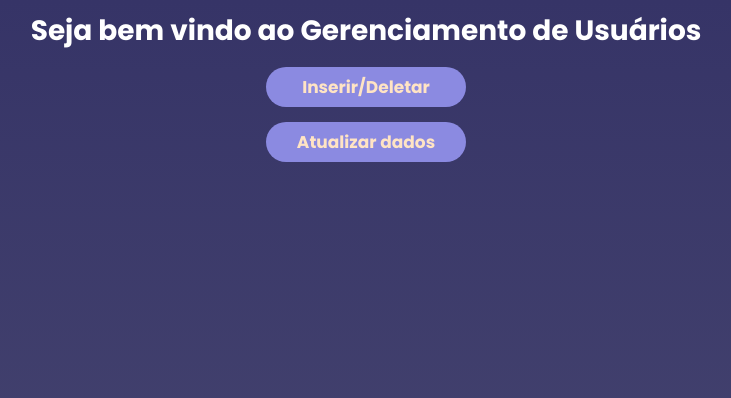
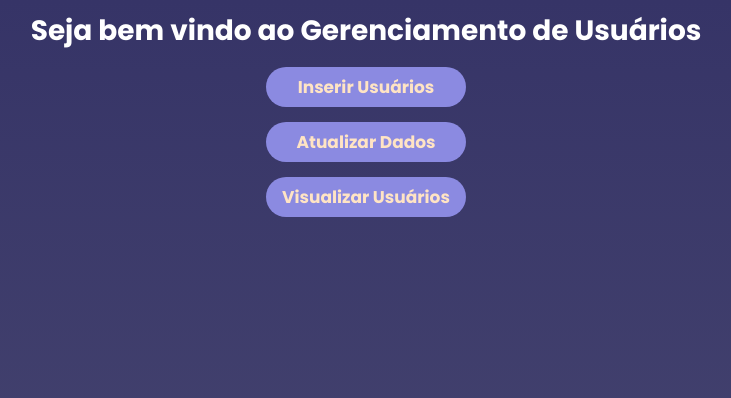
Before and after one commit to felipeLima29/react, a React (Vite) app in the folder cadastroUsuarios/cadastroUsuariosReact/: page / in a window 1280 px wide. Shown: the top 398 px of the page, without its empty margins (274-1005 px from the left). Built offline with nearby package versions, Linux system fonts and the light colour scheme.

Commit message:
Tela para visualizar usuários

```diff
--- a/cadastroUsuarios/cadastroUsuariosReact/src/pages/Home/index.jsx
+++ b/cadastroUsuarios/cadastroUsuariosReact/src/pages/Home/index.jsx
@@ -8,8 +8,9 @@ function Home() {
         <div className="container">
             <h1>Seja bem vindo ao Gerenciamento de Usuários</h1>
 
-            <Link to="/insert"><button id="navInsert"> Inserir/Deletar </button></Link>
-            <Link to="/update"><button id="navUpdate"> Atualizar dados </button></Link>
+            <Link to="/insert"><button id="navInsert"> Inserir Usuários </button></Link>
+            <Link to="/update"><button id="navUpdate"> Atualizar Dados </button></Link>
+            <Link to="/select"><button id="navSelect">Visualizar Usuários</button></Link>
         </div>
     )
 }
--- a/cadastroUsuarios/cadastroUsuariosReact/src/pages/Home/style.css
+++ b/cadastroUsuarios/cadastroUsuariosReact/src/pages/Home/style.css
@@ -26,3 +26,15 @@
     font-size: 17px;
     align-items: center;
 }
+#navSelect{
+    border-radius: 30px;
+    background-color: #8B8AE1;
+    height: 40px;
+    width: 200px;
+    border: none;
+    font-weight: bold;
+    cursor: pointer;
+    color: #FFE4C4;
+    font-size: 17px;
+    align-items: center;
+}
--- a/cadastroUsuarios/cadastroUsuariosReact/src/pages/Insert/index.jsx
+++ b/cadastroUsuarios/cadastroUsuariosReact/src/pages/Insert/index.jsx
@@ -1,8 +1,7 @@
 import axios from 'axios';
-import './style.css'
-import Trash from '../../assets/trash.png'
-import Back from '../../assets/back.png'
-import { useState, useEffect } from 'react';
+import './style.css';
+import Back from '../../assets/back.png';
+import { useState } from 'react';
 import { Link } from 'react-router-dom';
 
 function Insert() {
@@ -11,34 +10,11 @@ function Insert() {
   const [email, setEmail] = useState('');
   const [password, setPassword] = useState('');
   const [nome, setName] = useState('');
-  const [error, setError] = useState('');
-  const [users, setUsers] = useState([]);
+  const [error, setError] = useState('');;
   const [emailVerify, setEmailVerify] = useState(false);
 
 
-  const listUsers = async () => {
 
-    try {
-      const response = await axios.get("http://localhost:3001/listUsers");
-
-      if (response.data) {
-        setUsers(response.data);
-
-      } else {
-        setError("Não existe usuários no banco.");
-      }
-
-    } catch (error) {
-      if (!error?.response) {
-        setError('Erro ao acessar o servidor');
-      }
-    }
-
-  }
-
-  useEffect(() => {
-    listUsers();
-  }, []);
 
   const handleInsert = async (e) => {
     e.preventDefault();
@@ -53,6 +29,7 @@ function Insert() {
         setError('Preencha todos os campos para inserir o usuário.')
       } else if (response.data == "") {
         setEmailVerify(false); // Usuário não existe.
+
         try {
 
           const response = await axios.post("http://localhost:3001/insertUser",
@@ -63,7 +40,6 @@ function Insert() {
           setError("Usuário inserido com sucesso.")
           console.log("Inseriu.")
 
-          listUsers();
         } catch (error) {
           if (!error?.response) {
             setError('Erro ao acessar o servidor');
@@ -86,24 +62,7 @@ function Insert() {
 
   }
 
-  const handleDelete = async (id) => {
 
-    try {
-      const response = await axios.delete("http://localhost:3001/deleteUser", { data: { id } });
-
-      console.log(response.data);
-      listUsers();
-    } catch (error) {
-      if (!error?.response) {
-        setError("Error ao acessar o sevidor");
-      } else if (!id) {
-        setError("Id vazio");
-      } else {
-        setError("Erro ao deletar usuário");
-      }
-    }
-
-  }
 
   return (
 
@@ -123,26 +82,6 @@ function Insert() {
 
         <p>{error}</p>
 
-        {users.map((user) => (
-
-          <div className='card' key={user.id}>
-            <div>
-              <p>Id: <span>{user.id}</span></p>
-              <p>Nome: <span>{user.nome}</span></p>
-              <p>Email: <span>{user.email}</span></p>
-              <p>Password: <span>{user.password}</span></p>
-            </div>
-
-            <button onClick={() => {
-              handleDelete(user.id);
-            }}>
-
-              <img src={Trash} alt="Imagem lixeira" />
-
-            </button>
-          </div>
-
-        ))}
       </div>
     </div>
   );
--- a/cadastroUsuarios/cadastroUsuariosReact/src/pages/Insert/style.css
+++ b/cadastroUsuarios/cadastroUsuariosReact/src/pages/Insert/style.css
@@ -65,40 +65,3 @@ h1{
     font-size: 28px;
     text-align: center;
 }
-.card{
-    display: flex;
-    justify-content: space-between;
-    background-color: #2E2D4E;
-    margin: 10px;
-    padding: 10px;
-    width: 400px;
-    border-radius: 10px;
-
-    & p {
-        color: #fff;
-        font-weight: bold;
-
-        & span {
-            font-weight: normal;
-        }
-    }
-
-    & button {
-        background-color: transparent;
-        border: none;
-        cursor: pointer;
-
-        & img {
-            width: 20px;
-            height: 20px;
-        }
-    }
-
-    & button:hover {
-        opacity: 0.5;
-    }
-}
-
-.card-list {
-    grid-template-columns: repeat(2, 1fr); /* DUAS COLUNAS */
-}
--- /dev/null
+++ b/cadastroUsuarios/cadastroUsuariosReact/src/pages/Select/index.jsx
@@ -0,0 +1,94 @@
+import axios from "axios";
+import Trash from '../../assets/trash.png';
+import Back from '../../assets/back.png';
+import { useEffect, useState } from "react";
+import './style.css';
+import { Link } from "react-router-dom";
+
+function Select() {
+
+    const [users, setUsers] = useState([]);
+    const [error, setError] = useState('');
+
+
+    const listUsers = async () => {
+
+        try {
+            const response = await axios.get("http://localhost:3001/listUsers");
+
+            if (response.data) {
+                setUsers(response.data);
+
+            } else {
+                setError("Não existe usuários no banco.");
+            }
+
+        } catch (error) {
+            if (!error?.response) {
+                setError('Erro ao acessar o servidor');
+            }
+        }
+
+    }
+
+    const handleDelete = async (id) => {
+
+        try {
+            const response = await axios.delete("http://localhost:3001/deleteUser", { data: { id } });
+
+            console.log(response.data);
+            setError('Usuário deletado com sucesso.')
+        } catch (error) {
+            if (!error?.response) {
+                setError("Error ao acessar o sevidor");
+            } else if (!id) {
+                setError("Id vazio");
+            } else {
+                setError("Erro ao deletar usuário");
+            }
+        }
+
+    }
+
+    useEffect(() => {
+        listUsers();
+    }, []);
+
+    return (
+        <div>
+
+            <div className='divButton'>
+                <Link to="/"><button className="navGoBack"><img src={Back} alt='Icon voltar'></img> Voltar</button></Link>
+            </div>
+
+            <div className="container">
+                <p>{error}</p>
+
+                {users.map((user) => (
+
+                    <div className='card' key={user.id}>
+                        <div>
+                            <p>Id: <span>{user.id}</span></p>
+                            <p>Nome: <span>{user.nome}</span></p>
+                            <p>Email: <span>{user.email}</span></p>
+                            <p>Password: <span>{user.password}</span></p>
+                        </div>
+
+                        <button onClick={() => {
+                            handleDelete(user.id);
+                        }}>
+
+                            <img src={Trash} alt="Imagem lixeira" />
+
+                        </button>
+                    </div>
+
+                ))}
+            </div>
+        </div>
+    )
+
+
+}
+
+export default Select
--- /dev/null
+++ b/cadastroUsuarios/cadastroUsuariosReact/src/pages/Select/style.css
@@ -0,0 +1,62 @@
+.divButton {
+    align-items: center;
+    padding: 10px;
+}
+
+img {
+    width: 20px;
+}
+
+.container {
+    display: flex;
+    align-items: center;
+    flex-direction: column;
+    padding: 10px 100px 100px 100px;
+}
+
+.navGoBack {
+    border-radius: 30px;
+    background-color: #8B8AE1;
+    width: 100px;
+    height: 40px;
+    border: none;
+    font-weight: bold;
+    cursor: pointer;
+    color: #FFE4C4;
+    font-size: 15px;
+}
+
+.card {
+    display: flex;
+    justify-content: space-between;
+    align-items: center;
+    background-color: #2E2D4E;
+    margin: 10px;
+    padding: 10px;
+    width: 400px;
+    border-radius: 10px;
+
+    & p {
+        color: #fff;
+        font-weight: bold;
+
+        & span {
+            font-weight: normal;
+        }
+    }
+
+    & button {
+        background-color: transparent;
+        border: none;
+        cursor: pointer;
+
+        & img {
+            width: 20px;
+            height: 20px;
+        }
+    }
+
+    & button:hover {
+        opacity: 0.5;
+    }
+}
--- a/cadastroUsuarios/cadastroUsuariosReact/src/routes.jsx
+++ b/cadastroUsuarios/cadastroUsuariosReact/src/routes.jsx
@@ -2,6 +2,7 @@ import { Routes, Route } from "react-router-dom";
 import Home from "./pages/Home";
 import Insert from "./pages/Insert";
 import UpdateUser from './pages/Update'
+import Select from "./pages/Select";
 
 export default function AppRoutes() {
   return (
@@ -9,6 +10,7 @@ export default function AppRoutes() {
       <Route path="/" element={<Home />} />
       <Route path="/insert" element={<Insert />} />
       <Route path="/update" element={<UpdateUser />} />
+      <Route path="/select" element={<Select/>}/>
     </Routes>
   );
 }
```
Also changed, not shown: 1 other file (tests, documents, lock files or other folders).
